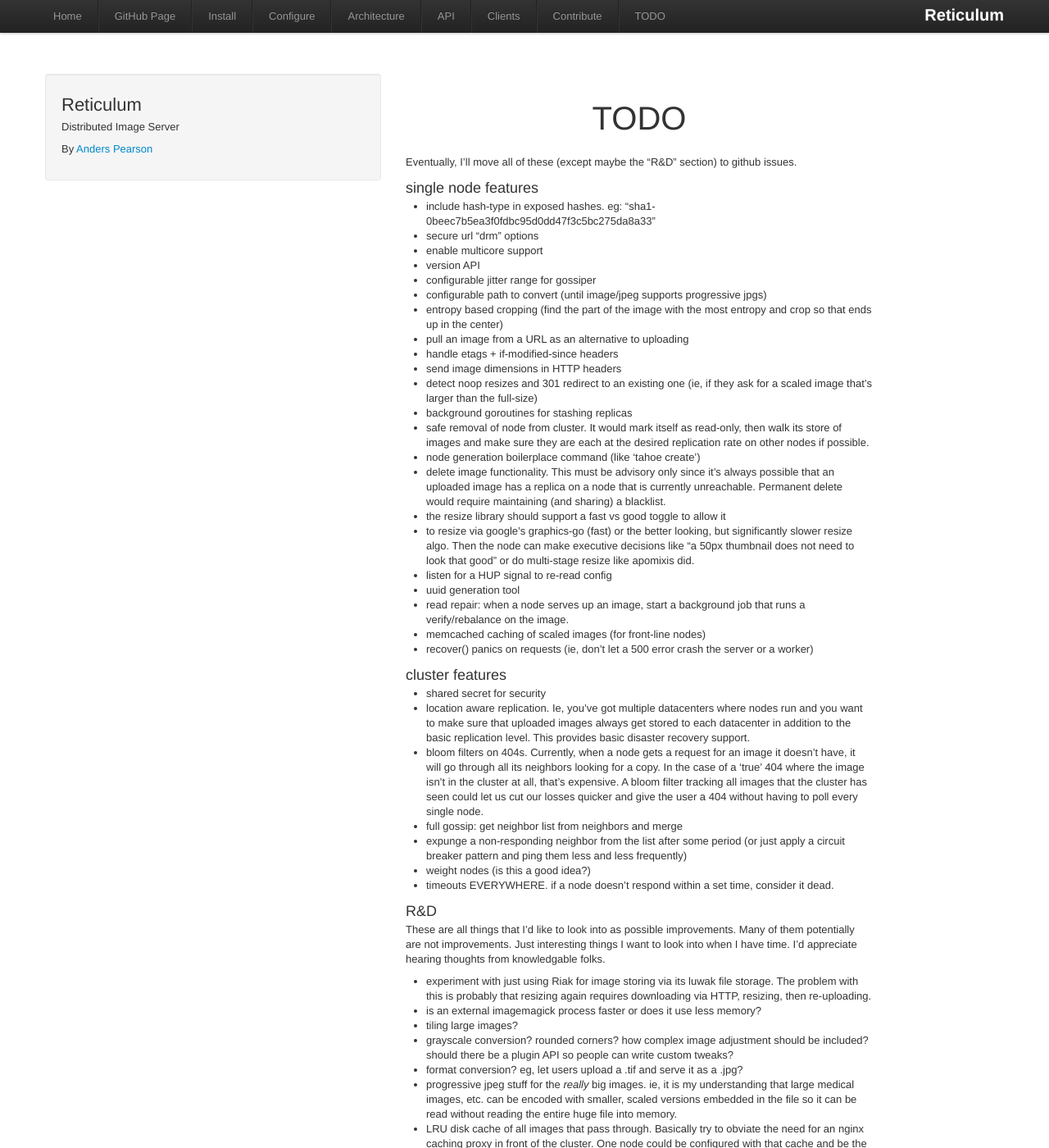
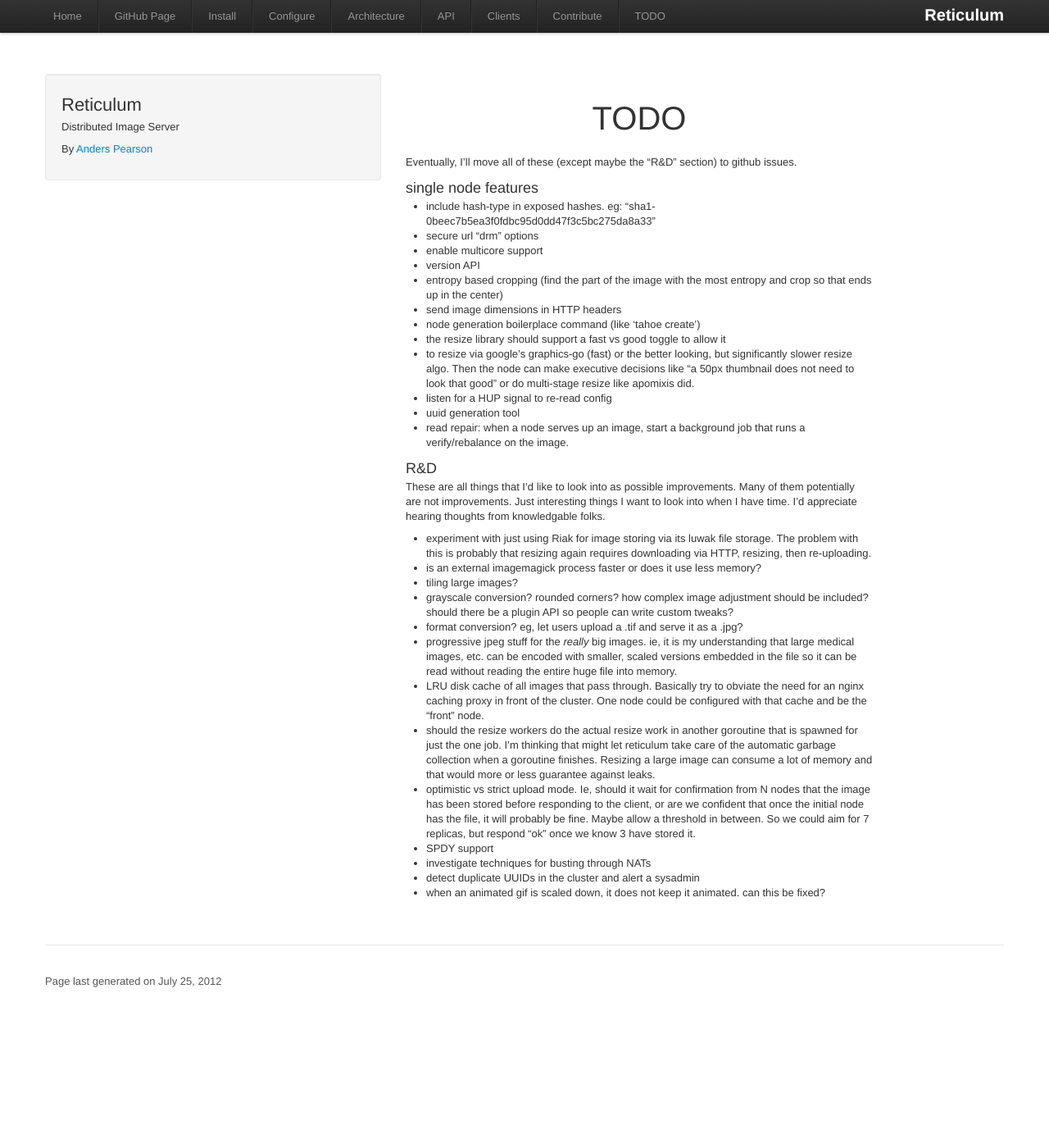
Before and after one commit to thraxil/reticulum, a Jekyll site: the page built from TODO.markdown, in a window 1280 px wide and 1400 px high. Shown: the whole window at 82% size. Built offline with Jekyll 4.4.1, drawn with Linux system fonts in a browser that asks for light colours; comment, search, counter and statistics services are not loaded.

Commit message:
Update TODO.markdown
moving to github issues

```diff
--- a/TODO.markdown
+++ b/TODO.markdown
@@ -14,34 +14,15 @@
 * secure url "drm" options
 * enable multicore support
 * version API
-* configurable jitter range for gossiper
-* configurable path to convert (until image/jpeg supports progressive jpgs)
 * entropy based cropping (find the part of the image with the most entropy and crop so that ends up in the center)
-* pull an image from a URL as an alternative to uploading
-* handle etags + if-modified-since headers
 * send image dimensions in HTTP headers
-* detect noop resizes and 301 redirect to an existing one (ie, if they ask for a scaled image that's larger than the full-size)
-* background goroutines for stashing replicas
-* safe removal of node from cluster. It would mark itself as read-only, then walk its store of images and make sure they are each at the desired replication rate on other nodes if possible.
 * node generation boilerplace command (like 'tahoe create')
-* delete image functionality. This must be advisory only since it's always possible that an uploaded image has a replica on a node that is currently unreachable. Permanent delete would require maintaining (and sharing) a blacklist.
 * the resize library should support a fast vs good toggle to allow it
 * to resize via google's graphics-go (fast) or the better looking, but significantly slower resize algo. Then the node can make executive decisions like "a 50px thumbnail does not need to look that good" or do multi-stage resize like apomixis did.
 * listen for a HUP signal to re-read config
 * uuid generation tool
 * read repair: when a node serves up an image, start a background job that runs a verify/rebalance on the image.
-* memcached caching of scaled images (for front-line nodes)
-* recover() panics on requests (ie, don't let a 500 error crash the server or a worker)
 
-### cluster features
-
-* shared secret for security
-* location aware replication. Ie, you've got multiple datacenters where nodes run and you want to make sure that uploaded images always get stored to each datacenter in addition to the basic replication level. This provides basic disaster recovery support.
-* bloom filters on 404s. Currently, when a node gets a request for an image it doesn't have, it will go through all its neighbors looking for a copy. In the case of a 'true' 404 where the image isn't in the cluster at all, that's expensive. A bloom filter tracking all images that the cluster has seen could let us cut our losses quicker and give the user a 404 without having to poll every single node.
-* full gossip: get neighbor list from neighbors and merge
-* expunge a non-responding neighbor from the list after some period (or just apply a circuit breaker pattern and ping them less and less frequently)
-* weight nodes (is this a good idea?)
-* timeouts EVERYWHERE. if a node doesn't respond within a set time, consider it dead.
 
 ### R&D
 
```
